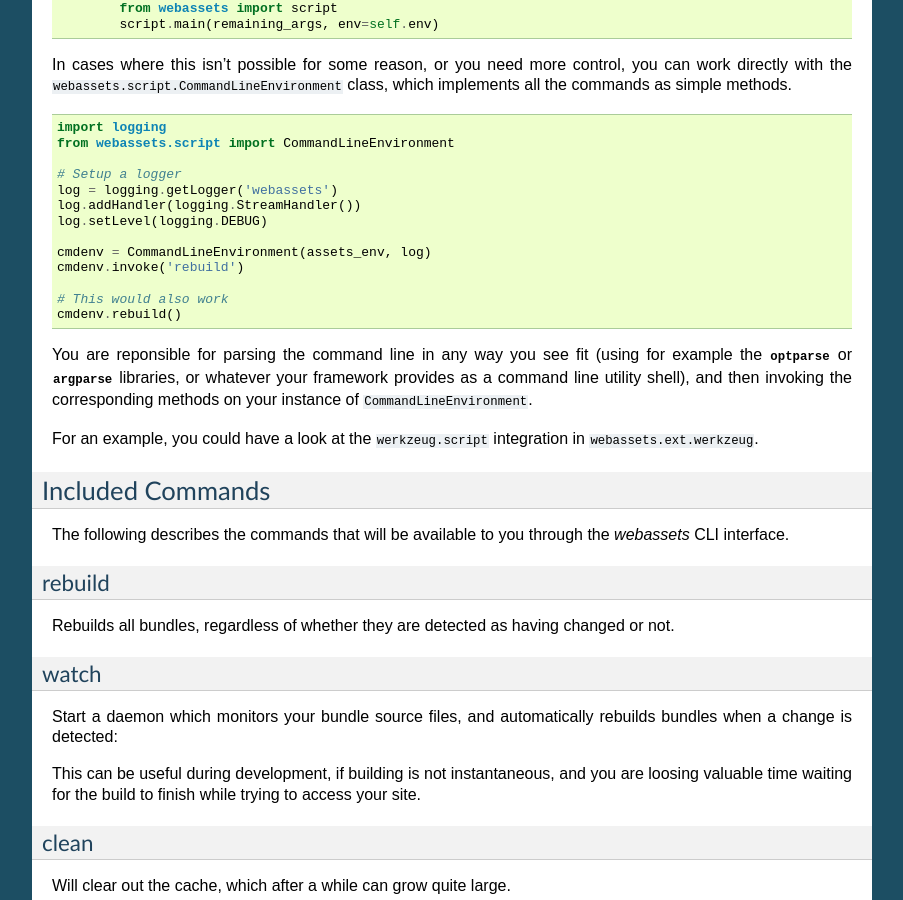
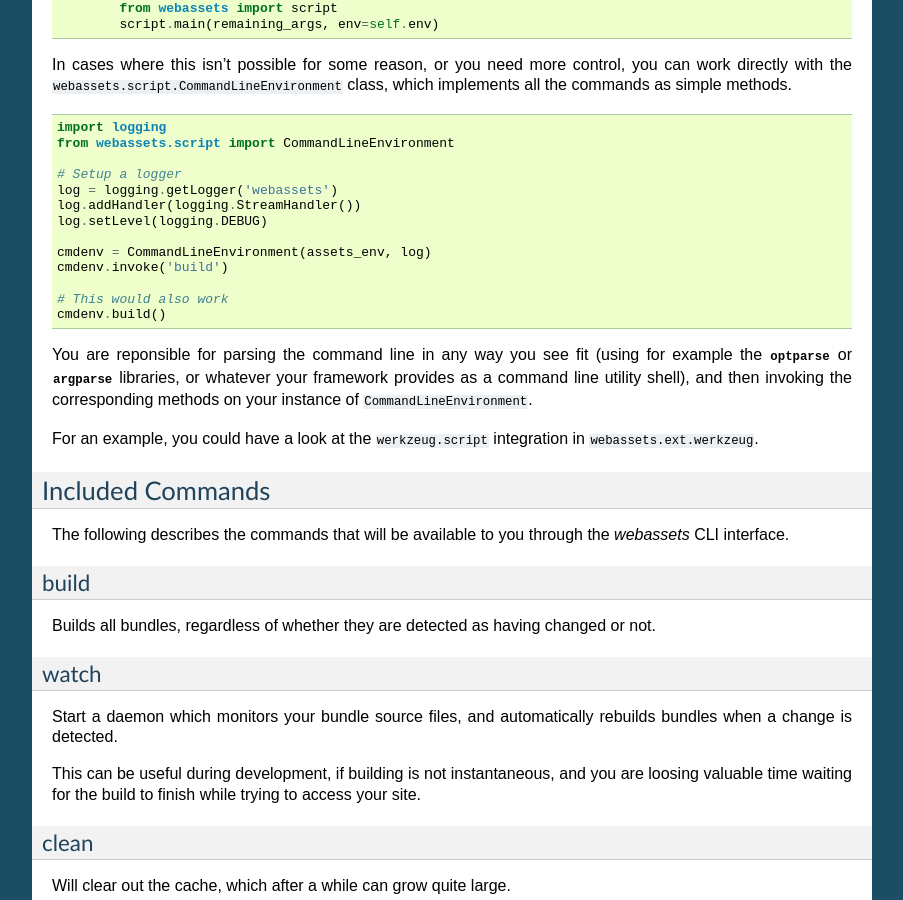
Before and after one commit to miracle2k/webassets, a Sphinx documentation site: the page built from docs/script.rst, in a window 1280 px wide and 900 px high, scrolled down 466 px. Shown: the whole window, without its empty margins (198-1101 px from the left). Built offline with Sphinx 7.4.7, drawn with Linux system fonts in a browser that asks for light colours.

Commit message:
Removed the deprecated ``rebuild`` command.

```diff
--- a/docs/django/index.rst
+++ b/docs/django/index.rst
@@ -65,14 +65,14 @@ The management command
 ``django-assets`` also provides a management command, ``manage.py assets``.
 It can be used to manually cause your bundles to be rebuilt::
 
-    $ ./manage.py assets rebuild
+    $ ./manage.py assets build
     Building asset: cache/site.js
     Building asset: cache/ie7.js
     Building asset: cache/site.css
 
 Note that this is more difficult if you are defining your bundles within
 your templates, rather than in code. You then need to use the
-``--parse-templates`` option, so the rebuild command can find the bundles.
+``--parse-templates`` option, so the ``build`` command can find the bundles.
 
 More about the management commands which are available (in generic,
 non-Django specific form) can be found on the :doc:`../script` page.
@@ -99,7 +99,7 @@ In production mode, ``django-assets`` will expect all source files
 to be located within ``STATIC_ROOT``. It will not use the ``staticfiles``
 finder system to locate source files. You are expected to call the
 ``./manage.py collectstatic`` command before running
-``./manage.py assets rebuild``. If you are using automatic rebuilding,
+``./manage.py assets build``. If you are using automatic rebuilding,
 changes will currently not be picked up in production until you have run
 ``collectstatic``.
 
--- a/docs/django/jinja2.rst
+++ b/docs/django/jinja2.rst
@@ -33,7 +33,7 @@ Jinja with Django. For example:
   ``webassets.ext.jinja2.AssetsExtension``.
 
 However, there is a minor difficulty if you intend to use the management
-command to manually rebuild assets: Since that step involves parsing your
+command to manually build assets: Since that step involves parsing your
 templates, the command needs to know what other Jinja2 extensions you are
 using to successfully do so. Because there is no "one way" to integrate
 Jinja and Django, it can't determine the extensions you are using all by
--- a/docs/script.rst
+++ b/docs/script.rst
@@ -50,10 +50,10 @@ the commands as simple methods.
     log.setLevel(logging.DEBUG)
 
     cmdenv = CommandLineEnvironment(assets_env, log)
-    cmdenv.invoke('rebuild')
+    cmdenv.invoke('build')
 
     # This would also work
-    cmdenv.rebuild()
+    cmdenv.build()
 
 
 You are reponsible for parsing the command line in any way you see fit
@@ -75,22 +75,22 @@ Included Commands
 The following describes the commands that will be available to you through
 the *webassets* CLI interface.
 
-rebuild
+build
 -------
 
-Rebuilds all bundles, regardless of whether they are detected as having
-changed or not.
+Builds all bundles, regardless of whether they are detected as having changed
+or not.
 
 
 watch
 -----
 
-Start a daemon which monitors your bundle source files, and
-automatically rebuilds bundles when a change is detected:
+Start a daemon which monitors your bundle source files, and automatically
+rebuilds bundles when a change is detected.
 
-This can be useful during development, if building is not instantaneous,
-and you are loosing valuable time waiting for the build to finish while
-trying to access your site.
+This can be useful during development, if building is not instantaneous, and
+you are loosing valuable time waiting for the build to finish while trying to
+access your site.
 
 
 clean
--- a/docs/upgrading.rst
+++ b/docs/upgrading.rst
@@ -64,6 +64,8 @@ In Development version
   ``JSMinFilter`` is now simply ``JSMin``. This only affects you if you
   reference these classes directly, rather than using their id (such as
   ``jsmin``), which should be rare.
+
+- Removed the previously deprecated ``rebuild`` alias for the ``build`` command.
 
 
 In 0.7
```
Also changed, not shown: 3 other files.
